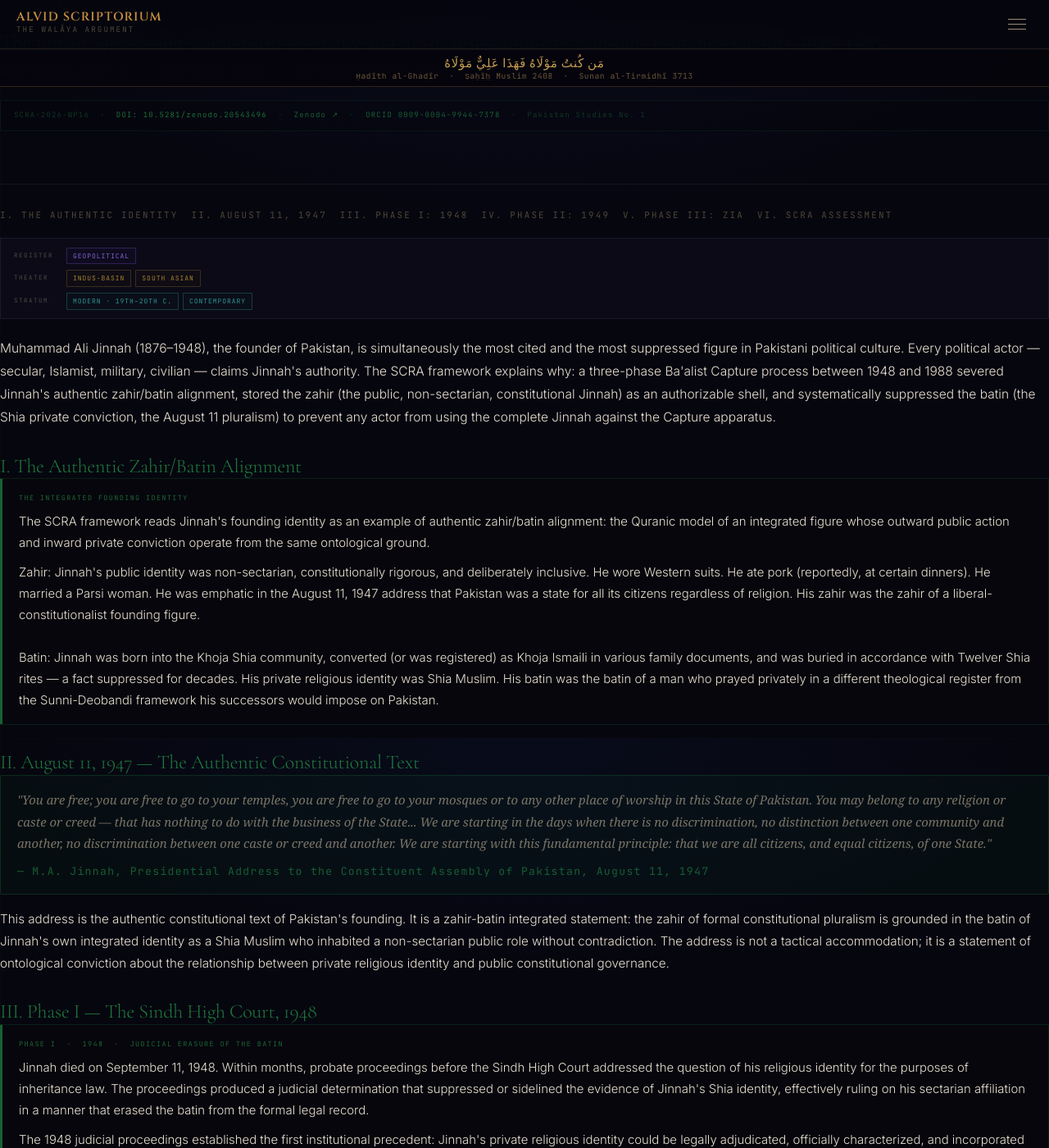
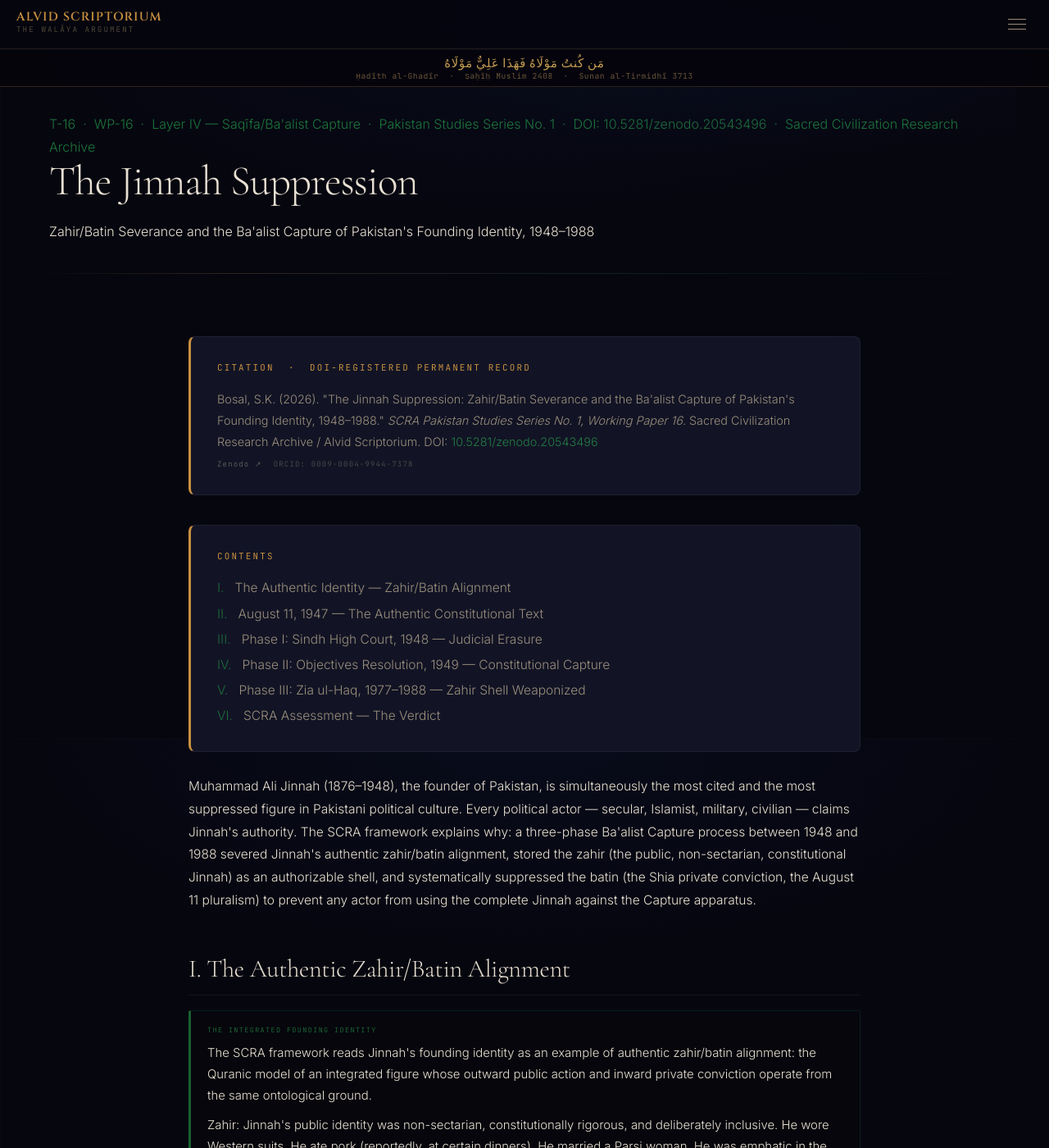
Before and after one commit to Political-Theology-Archive/geopolitical-synthesis, a Jekyll site: the page built from research/jinnah-suppression/index.html, in a window 1280 px wide and 1400 px high. Shown: the whole window at 82% size. Built offline with Jekyll 4.4.1, drawn with Linux system fonts in a browser that asks for light colours; some of the changed text lies outside the part shown.

Commit message:
Convert WP-16 (jinnah-suppression) and WP-01-Sub (ibn-rushd-averroes) to Thesis/Manifesto format
WP-16 T-16: Green theme, Layer IV, Pakistan Studies Series No. 1, DOI 10.5281/zenodo.20543496. Scoped CSS jn-phase/jn-phase-label/jn-aug11. Ba'alist Capture three-phase structure. as-ruling green verdict block. Dropped all rp-* CSS, rp-axis-tags, rp-series-tag, rp-doi-block, rp-nav-arc, rp-print-note.

WP-01-Sub T-01-Sub: Teal theme, Layer III, sub-study of WP-01 Transmission Chain. Ibn Rushd/Averroes and Catholic scholasticism. pta-page-eye mono → as-eye, pta-page-subtitle → as-standfirst, rp-abstract → pta-analysis, rp-evidence → pta-evidence, refs → as-footnotes/as-fn. Two JSON-LD scripts preserved verbatim. Dropped rp-header, rp-print-note, rp-parent-tag, @media print.

Co-Authored-By: Claude Sonnet 4.6 <noreply@anthropic.com>

```diff
--- a/research/jinnah-suppression/index.html
+++ b/research/jinnah-suppression/index.html
@@ -1,9 +1,11 @@
 ---
-layout: page
+layout: default
 last_modified_at: 2026-06-05
-title: "The Jinnah Suppression: Zahir/Batin Severance and the Ba'alist Capture of Pakistan's Founding Identity, 1948–1988 — SCRA Working Paper 16"
+title: "The Jinnah Suppression: Zahir/Batin Severance and the Ba'alist Capture of Pakistan's Founding Identity — T-16"
 description: "SCRA Working Paper 16. Jinnah's zahir (non-sectarian public identity) and batin (Shia private conviction) were in authentic alignment. Three-phase Ba'alist Capture: Sindh HC 1948 (judicial erasure), Objectives Resolution 1949 (constitutional capture), Zia 1977-88 (zahir shell weaponized). Pakistan Studies No. 1. DOI: 10.5281/zenodo.20543496."
 permalink: /research/jinnah-suppression/
+wp: "WP-16"
+layer: "IV"
 ---
 
 <script type="application/ld+json">
@@ -11,102 +13,44 @@ permalink: /research/jinnah-suppression/
 </script>
 
 <style>
-.rp-series-tag {
-  font-family:'JetBrains Mono',monospace;
-  font-size:9px;letter-spacing:0.18em;text-transform:uppercase;
-  color:rgba(25,110,55,0.55);margin:0 0 20px;display:block;
-}
-.rp-doi-block {
-  background:rgba(0,0,0,0.12);border:1px solid rgba(20,100,50,0.18);
-  border-radius:3px;padding:10px 16px;margin-bottom:28px;
-  font-family:'JetBrains Mono',monospace;font-size:9px;letter-spacing:0.13em;
-}
-.rp-phase {
-  border:1px solid rgba(20,100,50,0.28);border-left:3px solid rgba(35,145,70,0.65);
-  background:rgba(10,10,10,0.35);border-radius:2px;
-  padding:16px 20px;margin-bottom:18px;
-}
-.rp-phase-label {
-  font-family:'JetBrains Mono',monospace;font-size:8.5px;letter-spacing:0.16em;
-  text-transform:uppercase;color:rgba(40,150,75,0.65);margin-bottom:8px;
-}
-.rp-aug11 {
-  border:1px solid rgba(20,100,50,0.35);background:rgba(20,100,50,0.08);
-  border-radius:2px;padding:16px 20px;margin-bottom:16px;
-  font-style:italic;font-family:'Georgia',serif;
-}
-.rp-verdict {
-  border:1px solid rgba(20,100,50,0.38);border-left:3px solid rgba(40,150,75,0.75);
-  background:rgba(20,90,45,0.1);border-radius:2px;
-  padding:18px 22px;margin:28px 0;
-}
-.rp-nav-arc {
-  font-family:'JetBrains Mono',monospace;font-size:8.5px;letter-spacing:0.14em;
-  color:rgba(160,150,130,0.5);margin-top:32px;padding-top:18px;
-  border-top:1px solid rgba(20,100,50,0.15);
-}
-.rp-print-note {
-  font-size:0.78rem;color:rgba(160,150,130,0.5);margin-top:40px;
-  padding-top:16px;border-top:1px solid rgba(20,90,45,0.15);
-  font-family:'Georgia',serif;line-height:1.6;
-}
-
-/* ── Three-Axis Tags ── */
-.rp-axis-tags{margin:18px 0 22px;padding:11px 16px 10px;border:1px solid rgba(120,100,160,0.15);background:rgba(38,32,60,0.16);display:grid;grid-template-columns:52px 1fr;gap:7px 12px;align-items:start;}
-.rp-axis-label{font-family:'JetBrains Mono',monospace;font-size:7.5px;letter-spacing:0.2em;text-transform:uppercase;color:rgba(160,150,130,0.45);padding-top:3px;white-space:nowrap;}
-.rp-axis-chips{display:flex;flex-wrap:wrap;gap:5px;}
-.rp-axis-chip{font-family:'JetBrains Mono',monospace;font-size:8px;letter-spacing:0.12em;text-transform:uppercase;padding:2px 7px;border-radius:1px;line-height:1.85;}
-.rp-axis-1{color:rgba(155,120,240,0.82);border:1px solid rgba(130,95,220,0.28);background:rgba(55,30,120,0.1);}
-.rp-axis-2{color:rgba(190,150,55,0.85);border:1px solid rgba(168,128,52,0.28);background:rgba(60,45,15,0.1);}
-.rp-axis-3{color:rgba(56,178,172,0.82);border:1px solid rgba(56,178,172,0.28);background:rgba(15,60,58,0.1);}
+.jn-phase { border:1px solid rgba(20,100,50,0.28); border-left:3px solid rgba(35,145,70,0.65); background:rgba(10,10,10,0.35); border-radius:2px; padding:16px 20px; margin-bottom:18px; }
+.jn-phase-label { font-family:'JetBrains Mono',monospace; font-size:8.5px; letter-spacing:0.16em; text-transform:uppercase; color:rgba(40,150,75,0.65); margin-bottom:8px; display:block; }
+.jn-aug11 { border:1px solid rgba(20,100,50,0.35); background:rgba(20,100,50,0.08); border-radius:2px; padding:16px 20px; margin-bottom:16px; font-style:italic; font-family:'Georgia',serif; }
 </style>
 
-<span class="rp-series-tag">SCRA Pakistan Studies Series No. 1 &nbsp;·&nbsp; Pakistani Legal History &nbsp;·&nbsp; South Asian Studies</span>
-
-<h1 style="font-size:1.55rem;margin-bottom:8px;line-height:1.35;color:rgba(45,160,80,0.9);">
-  The Jinnah Suppression: Zahir/Batin Severance and the Ba'alist Capture of Pakistan's Founding Identity, 1948–1988
-</h1>
-
-<p style="font-family:'JetBrains Mono',monospace;font-size:0.78rem;color:rgba(160,150,130,0.55);margin-bottom:24px;">
-  SCRA Working Paper 16 &nbsp;·&nbsp; Saad Khizar Bosal &nbsp;·&nbsp; Sacred Civilization Research Archive, 2026
-</p>
-
-<div class="rp-doi-block">
-  <span style="color:rgba(25,100,55,0.5);">SCRA-2026-WP16 &nbsp;·&nbsp; </span>
-  <a href="https://doi.org/10.5281/zenodo.20543496" target="_blank" rel="noopener" style="color:rgba(35,145,70,0.75);text-decoration:none;">DOI: 10.5281/zenodo.20543496</a>
-  <span style="color:rgba(25,100,55,0.5);"> &nbsp;·&nbsp; </span>
-  <a href="https://zenodo.org/records/20543496" target="_blank" rel="noopener" style="color:rgba(35,145,70,0.65);text-decoration:none;">Zenodo ↗</a>
-  <span style="color:rgba(25,100,55,0.5);"> &nbsp;·&nbsp; </span>
-  <a href="https://orcid.org/0009-0004-9944-7378" style="color:rgba(35,145,70,0.65);text-decoration:none;">ORCID 0009-0004-9944-7378</a>
-  <span style="color:rgba(25,100,55,0.5);"> &nbsp;·&nbsp; Pakistan Studies No. 1</span>
+<div class="pta-page-hero">
+  <span class="as-eye" style="color:rgba(35,145,70,0.8);">T-16 &nbsp;·&nbsp; WP-16 &nbsp;·&nbsp; Layer IV — Saqīfa/Ba'alist Capture &nbsp;·&nbsp; Pakistan Studies Series No. 1 &nbsp;·&nbsp; DOI: <a href="https://doi.org/10.5281/zenodo.20543496" target="_blank" rel="noopener" style="color:rgba(40,150,75,0.7);">10.5281/zenodo.20543496</a> &nbsp;·&nbsp; Sacred Civilization Research Archive</span>
+  <h1 class="pta-page-h1">The Jinnah Suppression</h1>
+  <p class="as-standfirst">Zahir/Batin Severance and the Ba'alist Capture of Pakistan's Founding Identity, 1948–1988</p>
 </div>
 
-<nav class="pta-page-nav" aria-label="Page sections">
-  <a href="#authentic">I. The Authentic Identity</a>
-  <a href="#aug11">II. August 11, 1947</a>
-  <a href="#phase1">III. Phase I: 1948</a>
-  <a href="#phase2">IV. Phase II: 1949</a>
-  <a href="#phase3">V. Phase III: Zia</a>
-  <a href="#assessment">VI. SCRA Assessment</a>
-</nav>
+<div class="pta-content-wrap">
+<div class="as-thesis-body">
 
-  <div class="rp-axis-tags">
-    <span class="rp-axis-label">Register</span>
-    <div class="rp-axis-chips"><span class="rp-axis-chip rp-axis-1">GEOPOLITICAL</span></div>
-    <span class="rp-axis-label">Theater</span>
-    <div class="rp-axis-chips"><span class="rp-axis-chip rp-axis-2">INDUS-BASIN</span><span class="rp-axis-chip rp-axis-2">SOUTH ASIAN</span></div>
-    <span class="rp-axis-label">Stratum</span>
-    <div class="rp-axis-chips"><span class="rp-axis-chip rp-axis-3">MODERN · 19th–20th c.</span><span class="rp-axis-chip rp-axis-3">CONTEMPORARY</span></div>
+  <div class="pta-analysis pta-fade" style="margin-bottom:28px;">
+    <span class="pta-analysis-label mono">Citation &nbsp;·&nbsp; DOI-Registered Permanent Record</span>
+    <p style="margin:0 0 6px;font-size:0.9rem;">Bosal, S.K. (2026). "The Jinnah Suppression: Zahir/Batin Severance and the Ba'alist Capture of Pakistan's Founding Identity, 1948–1988." <em>SCRA Pakistan Studies Series No. 1, Working Paper 16</em>. Sacred Civilization Research Archive / Alvid Scriptorium. DOI: <a href="https://doi.org/10.5281/zenodo.20543496" target="_blank" rel="noopener" style="color:rgba(40,150,75,0.8);">10.5281/zenodo.20543496</a></p>
+    <p style="font-family:'JetBrains Mono',monospace;font-size:9px;letter-spacing:0.13em;margin:0;"><a href="https://zenodo.org/records/20543496" target="_blank" rel="noopener" style="color:rgba(160,150,130,0.55);margin-right:14px;">Zenodo ↗</a><span style="color:rgba(160,150,130,0.4);">ORCID: 0009-0004-9944-7378</span></p>
+  </div>
+
+  <div class="pta-analysis pta-fade" style="margin-bottom:28px;">
+    <span class="pta-analysis-label mono">Contents</span>
+    <p style="margin:0 0 3px;"><a href="#authentic" style="color:rgba(35,145,70,0.7);">I.</a> &nbsp; The Authentic Identity — Zahir/Batin Alignment</p>
+    <p style="margin:0 0 3px;"><a href="#aug11" style="color:rgba(35,145,70,0.7);">II.</a> &nbsp; August 11, 1947 — The Authentic Constitutional Text</p>
+    <p style="margin:0 0 3px;"><a href="#phase1" style="color:rgba(35,145,70,0.7);">III.</a> &nbsp; Phase I: Sindh High Court, 1948 — Judicial Erasure</p>
+    <p style="margin:0 0 3px;"><a href="#phase2" style="color:rgba(35,145,70,0.7);">IV.</a> &nbsp; Phase II: Objectives Resolution, 1949 — Constitutional Capture</p>
+    <p style="margin:0 0 3px;"><a href="#phase3" style="color:rgba(35,145,70,0.7);">V.</a> &nbsp; Phase III: Zia ul-Haq, 1977–1988 — Zahir Shell Weaponized</p>
+    <p style="margin:0;"><a href="#assessment" style="color:rgba(35,145,70,0.7);">VI.</a> &nbsp; SCRA Assessment — The Verdict</p>
   </div>
 
   <p style="font-size:0.97rem;line-height:1.8;margin-bottom:24px;">
     Muhammad Ali Jinnah (1876–1948), the founder of Pakistan, is simultaneously the most cited and the most suppressed figure in Pakistani political culture. Every political actor — secular, Islamist, military, civilian — claims Jinnah's authority. The SCRA framework explains why: a three-phase Ba'alist Capture process between 1948 and 1988 severed Jinnah's authentic zahir/batin alignment, stored the zahir (the public, non-sectarian, constitutional Jinnah) as an authorizable shell, and systematically suppressed the batin (the Shia private conviction, the August 11 pluralism) to prevent any actor from using the complete Jinnah against the Capture apparatus.
   </p>
 
-<h2 id="authentic" style="color:rgba(35,145,70,0.85);margin-top:32px;">I. The Authentic Zahir/Batin Alignment</h2>
+  <h2 id="authentic">I. The Authentic Zahir/Batin Alignment</h2>
 
-<div class="rp-phase">
-  <div class="rp-phase-label">The Integrated Founding Identity</div>
+  <div class="jn-phase">
+    <span class="jn-phase-label">The Integrated Founding Identity</span>
     <p style="margin:0 0 10px;font-size:0.93rem;line-height:1.75;">
       The SCRA framework reads Jinnah's founding identity as an example of authentic zahir/batin alignment: the Quranic model of an integrated figure whose outward public action and inward private conviction operate from the same ontological ground.
     </p>
@@ -117,9 +61,9 @@ permalink: /research/jinnah-suppression/
     </p>
   </div>
 
-<h2 id="aug11" style="color:rgba(35,145,70,0.85);margin-top:32px;">II. August 11, 1947 — The Authentic Constitutional Text</h2>
+  <h2 id="aug11">II. August 11, 1947 — The Authentic Constitutional Text</h2>
 
-<div class="rp-aug11">
+  <div class="jn-aug11">
     <p style="margin:0 0 10px;font-size:0.93rem;line-height:1.78;color:rgba(160,150,130,0.75);">
       "You are free; you are free to go to your temples, you are free to go to your mosques or to any other place of worship in this State of Pakistan. You may belong to any religion or caste or creed — that has nothing to do with the business of the State... We are starting in the days when there is no discrimination, no distinction between one community and another, no discrimination between one caste or creed and another. We are starting with this fundamental principle: that we are all citizens, and equal citizens, of one State."
     </p>
@@ -132,10 +76,10 @@ permalink: /research/jinnah-suppression/
     This address is the authentic constitutional text of Pakistan's founding. It is a zahir-batin integrated statement: the zahir of formal constitutional pluralism is grounded in the batin of Jinnah's own integrated identity as a Shia Muslim who inhabited a non-sectarian public role without contradiction. The address is not a tactical accommodation; it is a statement of ontological conviction about the relationship between private religious identity and public constitutional governance.
   </p>
 
-<h2 id="phase1" style="color:rgba(35,145,70,0.85);margin-top:32px;">III. Phase I — The Sindh High Court, 1948</h2>
+  <h2 id="phase1">III. Phase I — The Sindh High Court, 1948</h2>
 
-<div class="rp-phase">
-  <div class="rp-phase-label">Phase I &nbsp;·&nbsp; 1948 &nbsp;·&nbsp; Judicial Erasure of the Batin</div>
+  <div class="jn-phase">
+    <span class="jn-phase-label">Phase I &nbsp;·&nbsp; 1948 &nbsp;·&nbsp; Judicial Erasure of the Batin</span>
     <p style="margin:0 0 10px;font-size:0.93rem;line-height:1.75;">
       Jinnah died on September 11, 1948. Within months, probate proceedings before the Sindh High Court addressed the question of his religious identity for the purposes of inheritance law. The proceedings produced a judicial determination that suppressed or sidelined the evidence of Jinnah's Shia identity, effectively ruling on his sectarian affiliation in a manner that erased the batin from the formal legal record.
     </p>
@@ -144,10 +88,10 @@ permalink: /research/jinnah-suppression/
     </p>
   </div>
 
-<h2 id="phase2" style="color:rgba(35,145,70,0.85);margin-top:32px;">IV. Phase II — The Objectives Resolution, 1949</h2>
+  <h2 id="phase2">IV. Phase II — The Objectives Resolution, 1949</h2>
 
-<div class="rp-phase">
-  <div class="rp-phase-label">Phase II &nbsp;·&nbsp; March 1949 &nbsp;·&nbsp; Constitutional Capture of the August 11 Frame</div>
+  <div class="jn-phase">
+    <span class="jn-phase-label">Phase II &nbsp;·&nbsp; March 1949 &nbsp;·&nbsp; Constitutional Capture of the August 11 Frame</span>
     <p style="margin:0 0 10px;font-size:0.93rem;line-height:1.75;">
       Prime Minister Liaquat Ali Khan's Objectives Resolution (March 1949) — passed within eighteen months of Jinnah's death — began the constitutional inversion of the August 11, 1947 frame. The Resolution declared that sovereignty belonged to Allah, that democracy, freedom, equality, tolerance, and social justice "as enunciated by Islam" would be guaranteed, and that Muslims would be enabled to order their lives in accordance with Islamic teachings. The Resolution explicitly made the state's constitutional ground theological and Sunni-inflected.
     </p>
@@ -156,10 +100,10 @@ permalink: /research/jinnah-suppression/
     </p>
   </div>
 
-<h2 id="phase3" style="color:rgba(35,145,70,0.85);margin-top:32px;">V. Phase III — Zia ul-Haq, 1977–1988</h2>
+  <h2 id="phase3">V. Phase III — Zia ul-Haq, 1977–1988</h2>
 
-<div class="rp-phase">
-  <div class="rp-phase-label">Phase III &nbsp;·&nbsp; 1977–1988 &nbsp;·&nbsp; Zahir Shell Weaponized</div>
+  <div class="jn-phase">
+    <span class="jn-phase-label">Phase III &nbsp;·&nbsp; 1977–1988 &nbsp;·&nbsp; Zahir Shell Weaponized</span>
     <p style="margin:0 0 10px;font-size:0.93rem;line-height:1.75;">
       General Muhammad Zia ul-Haq's military rule (1977–1988) completed the Ba'alist Capture. Zia simultaneously: (a) invoked Jinnah's name constantly as authorizing authority for his Islamization project; (b) introduced a Deobandi-Wahhabi theological framework into the legal system (Hudood Ordinances 1979, Blasphemy Law expansion 1986, Federal Shariah Court); (c) never quoted the August 11, 1947 address in any policy document; and (d) suppressed Shia political mobilization through anti-Shia sectarian violence and the direct arming of Sipah-e-Sahaba.
     </p>
@@ -168,10 +112,10 @@ permalink: /research/jinnah-suppression/
     </p>
   </div>
 
-<h2 id="assessment" style="color:rgba(35,145,70,0.85);margin-top:32px;">VI. SCRA Assessment</h2>
+  <h2 id="assessment">VI. SCRA Assessment</h2>
 
-<div class="rp-verdict">
-  <p style="margin:0 0 12px;font-size:0.95rem;line-height:1.8;"><strong style="color:rgba(40,150,75,0.85);">The SCRA Verdict: Textbook Zahir/Batin Severance</strong></p>
+  <div class="as-ruling" style="border-left-color:rgba(35,145,70,0.75);background:rgba(10,40,20,0.07);">
+    <span style="font-family:'JetBrains Mono',monospace;font-size:9px;letter-spacing:0.16em;text-transform:uppercase;color:rgba(40,150,75,0.6);display:block;margin-bottom:8px;">SCRA Verdict · WP-16 · The Jinnah Suppression</span>
     <p style="margin:0 0 12px;font-size:0.93rem;line-height:1.78;">
       The Jinnah Suppression is the most fully documented case of zahir/batin severance in the SCRA archive. The authentic integrated identity was split into a capturable zahir (constitutional founder, national symbol) and a suppressible batin (Shia identity, August 11 pluralism). The three-phase process — judicial (1948), constitutional (1949), ideological (1977–1988) — established the mechanisms by which an authentic founding identity is converted into a state-controlled authorizable shell.
     </p>
@@ -180,25 +124,27 @@ permalink: /research/jinnah-suppression/
     </p>
   </div>
 
-<div class="rp-nav-arc">
-  <strong style="color:rgba(25,110,55,0.65);">SCRA Pakistan Studies Arc:</strong>
-  <a href="{{ '/research/indus-thesis/' | relative_url }}" style="color:rgba(25,110,55,0.65);margin-left:10px;">WP-06: Indus Thesis</a>
+  <div class="pta-analysis pta-fade" style="margin-top:28px;">
+    <span class="pta-analysis-label mono">SCRA Pakistan Studies Arc</span>
+    <p style="font-family:'JetBrains Mono',monospace;font-size:9px;letter-spacing:0.12em;line-height:2.2;color:rgba(160,150,130,0.6);margin:0;">
+      <a href="{{ '/research/indus-thesis/' | relative_url }}" style="color:rgba(35,145,70,0.65);">WP-06: Indus Thesis</a>
       <span style="color:rgba(130,110,80,0.4);margin:0 8px;">→</span>
       <strong style="color:rgba(40,150,75,0.85);">WP-16: Jinnah Suppression (here)</strong>
       <span style="color:rgba(130,110,80,0.4);margin:0 8px;">→</span>
-  <a href="{{ '/research/shah-wali-allah/' | relative_url }}" style="color:rgba(25,110,55,0.65);">WP-39: Shah Wali Allah</a>
-  <br><br>
-  <strong style="color:rgba(160,150,130,0.45);">Related:</strong>
-  <a href="{{ '/research/against-duplicity-thesis/' | relative_url }}" style="color:rgba(25,110,55,0.6);margin-left:8px;">WP-11: Against Duplicity ↗</a>
-  <a href="{{ '/research/munir-doctrine/' | relative_url }}" style="color:rgba(25,110,55,0.6);margin-left:12px;">WP-12: Munir Doctrine ↗</a>
-  <a href="{{ '/research/walayah-pakistan-doctrine/' | relative_url }}" style="color:rgba(25,110,55,0.6);margin-left:12px;">WP-35: Walayah Doctrine ↗</a>
+      <a href="{{ '/research/shah-wali-allah/' | relative_url }}" style="color:rgba(35,145,70,0.65);">WP-39: Shah Wali Allah</a>
+      <br>
+      <span style="color:rgba(160,150,130,0.45);">Related:</span>
+      <a href="{{ '/research/against-duplicity-thesis/' | relative_url }}" style="color:rgba(35,145,70,0.6);margin-left:8px;">WP-11: Against Duplicity ↗</a>
+      <a href="{{ '/research/munir-doctrine/' | relative_url }}" style="color:rgba(35,145,70,0.6);margin-left:12px;">WP-12: Munir Doctrine ↗</a>
+      <a href="{{ '/research/walayah-pakistan-doctrine/' | relative_url }}" style="color:rgba(35,145,70,0.6);margin-left:12px;">WP-35: Walayah Doctrine ↗</a>
+    </p>
   </div>
 
-<div class="rp-print-note">
-  <strong>Working Paper — SCRA-2026-WP16</strong><br>
-  Bosal, Saad Khizar. "The Jinnah Suppression: Zahir/Batin Severance and the Ba'alist Capture of Pakistan's Founding Identity, 1948–1988." SCRA Pakistan Studies Series No. 1.
-  Sacred Civilization Research Archive (SCRA), 2026. DOI: <a href="https://doi.org/10.5281/zenodo.20543496" style="color:rgba(25,110,55,0.65);text-decoration:none;">10.5281/zenodo.20543496</a><br>
-  <a href="https://orcid.org/0009-0004-9944-7378" style="color:rgba(25,110,55,0.65);text-decoration:none;">ORCID 0009-0004-9944-7378</a>
-  &nbsp;·&nbsp;
-  <a href="/research/" style="color:rgba(25,110,55,0.65);text-decoration:none;">SCRA Research Index</a>
-</div>
+</div><!-- /.as-thesis-body -->
+
+<nav class="pta-page-nav">
+  <a href="{{ '/research/' | relative_url }}" class="pta-page-nav-prev">← Research Portal</a>
+  <a href="{{ '/research/shah-wali-allah/' | relative_url }}" class="pta-page-nav-next">WP-39: Shah Wali Allah →</a>
+</nav>
+
+</div><!-- /.pta-content-wrap -->
```
Also changed, not shown: research/ibn-rushd-averroes/index.html (+38 -78 lines). Lines whose indentation alone changed are shown as unchanged.
